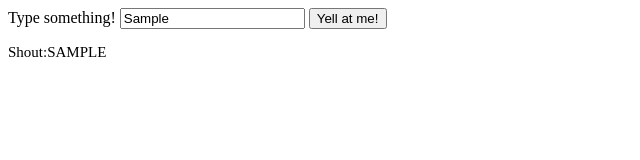
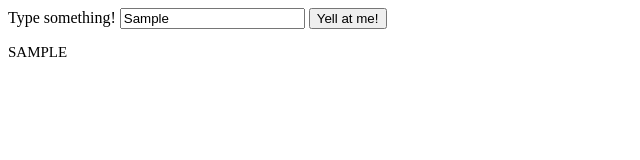
Before and after one commit to aitanas/shoutSomething, a plain HTML site: page index.html in a window 1280 px wide. Both pictures are taken after typing "Sample" into the empty fields and a click on the button "Yell at me!". Shown: the full height of the page, 0-640 px from the left. Drawn offline with Linux system fonts and the light colour scheme.

Commit message:
update script

```diff
--- a/index.html
+++ b/index.html
@@ -12,7 +12,7 @@
     <button type="submit">Yell at me!</button>
   </form>
   <div id="shout" class="hidden">
-    <p>Shout:<span id="shoutSomething"></span></p>
+    <p><span id="shoutSomething"></span></p>
   </div>
 </body>
 </html>
```
